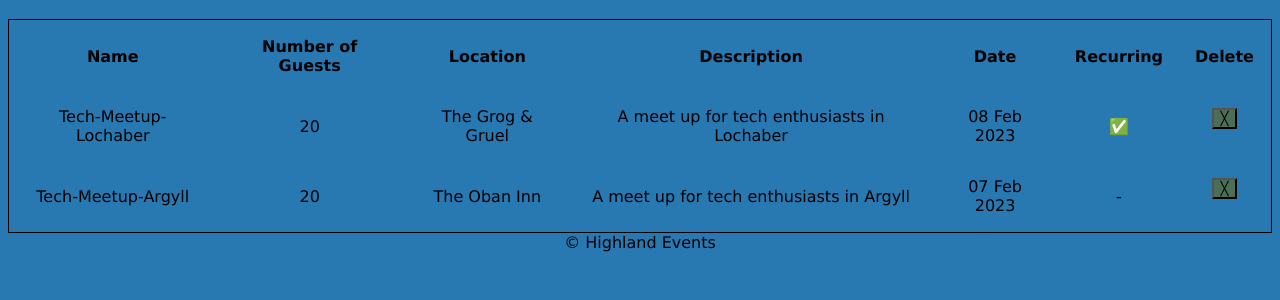
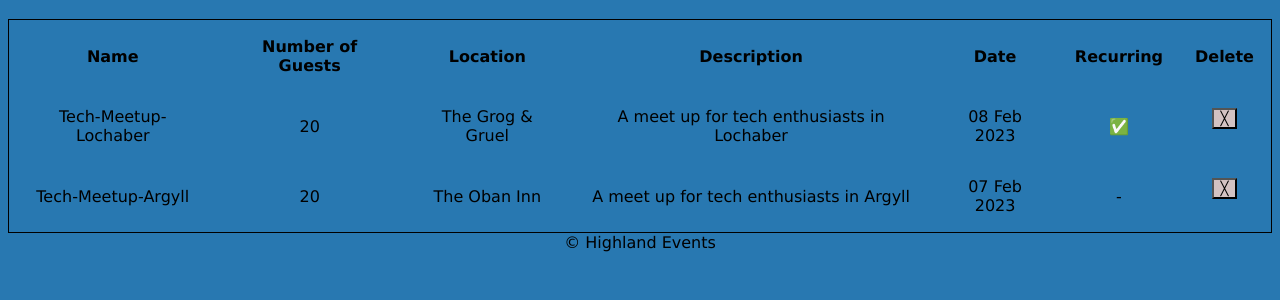
Before and after one commit to sshingler/Flask_lab_Event_Planner, a Flask app: page /events in a window 1280 px wide. Shown: the part 154-454 px from the top of the page. Run offline with Flask 2, Linux system fonts and the light colour scheme.

Commit message:
5 - Flask Lab - Event Planner (MVP + extensions)

```diff
--- a/static/styles.css
+++ b/static/styles.css
@@ -11,6 +11,10 @@ header > ul {
 
 a {
     color: white;
+}
+
+a:hover {
+    color: rgb(192, 185, 185);
 }
 
 body {
@@ -37,5 +41,5 @@ footer {
 }
 
 input {
-    background-color: rgb(76, 110, 86);
+    background-color: rgb(211, 194, 194);
 }
```
